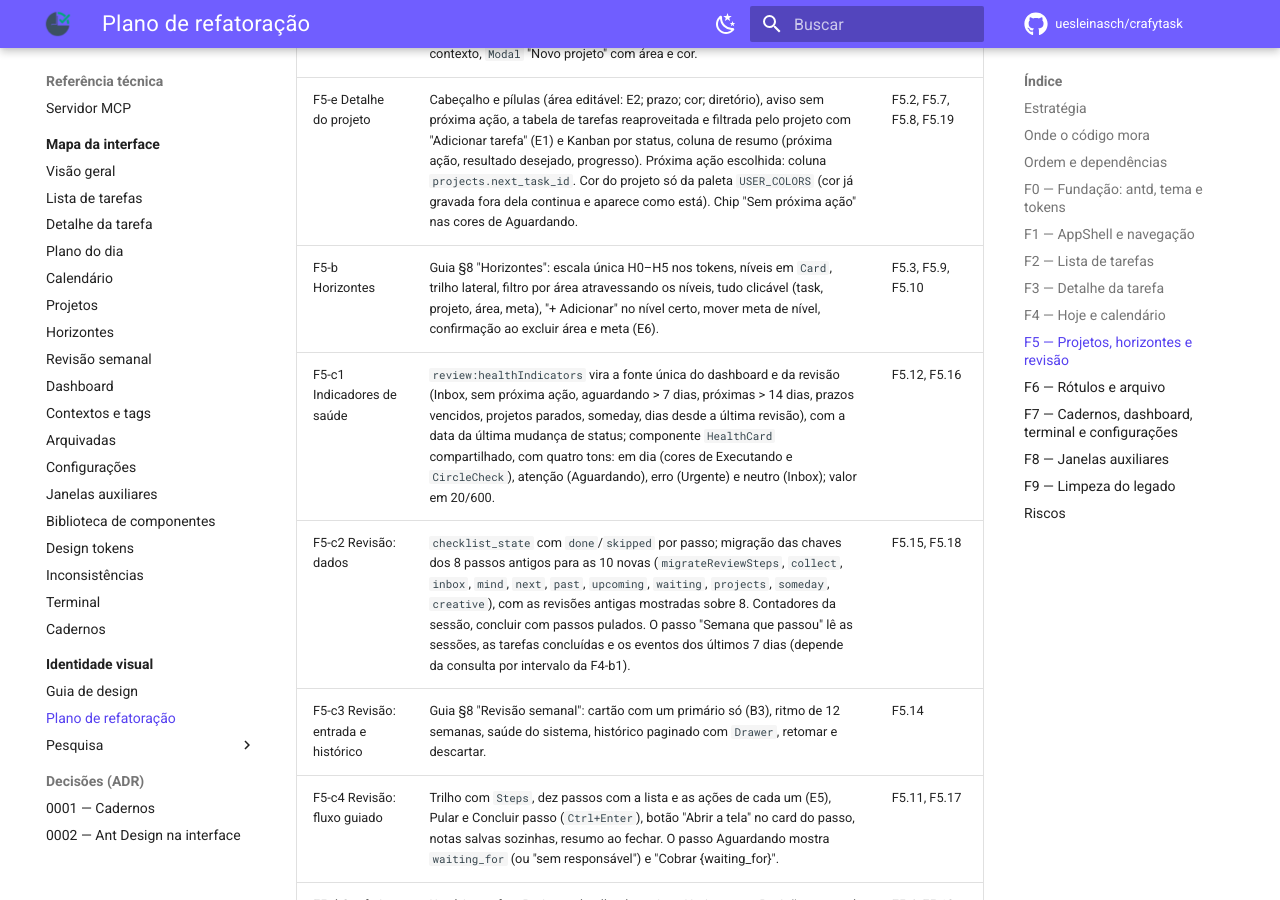
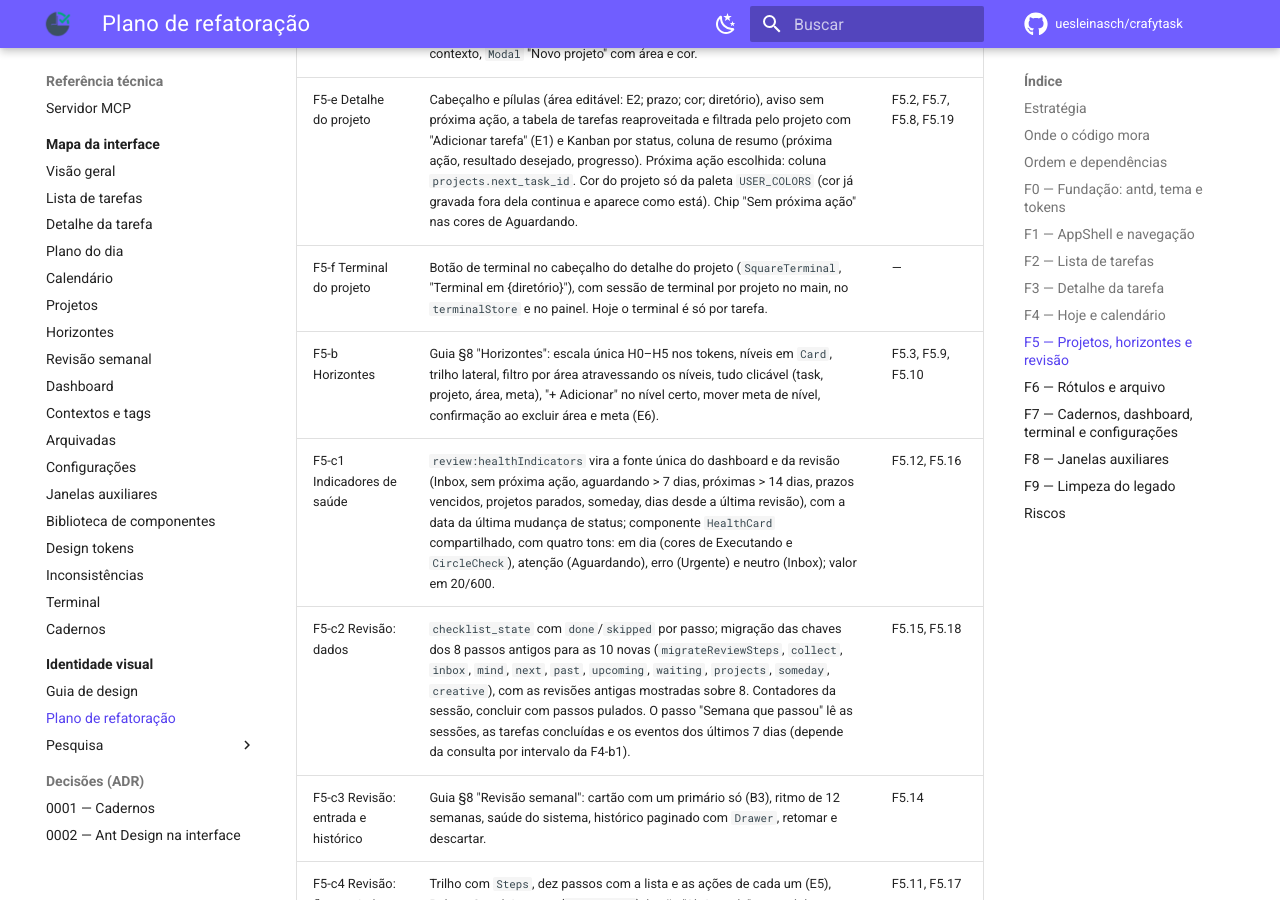
Before and after one commit to uesleinasch/crafytask, an MkDocs documentation site: the page built from docs/design/plano-de-refatoracao.md, in a window 1280 px wide and 900 px high, scrolled down 7794 px. Built offline with MkDocs 1.6.1 and Material for MkDocs 9.7.7, drawn with Linux system fonts in a browser that asks for light colours; some web fonts are replaced; comment, search, counter and statistics services are not loaded.

Commit message:
docs(design): subtarefa do terminal do projeto no plano

```diff
--- a/docs/design/plano-de-refatoracao.md
+++ b/docs/design/plano-de-refatoracao.md
@@ -140,6 +140,7 @@ Sem mudança visível nas telas atuais, exceto a fonte.
 | ---------------------------------- | -------------------------------------------------------------------------------------------------------------------------------------------------------------------------------------------------------------------------------------------------------------------------------------------------------------------------------------------------------------------------------------------------------------------------------------------------------------------------------------- | ----------------------- |
 | F5-a Lista de projetos             | Guia §8 "Projetos": abas de status com contador, busca, ordenação, Cards/Tabela, agrupar por área, aviso e filtro "sem próxima ação", menu de contexto, `Modal` "Novo projeto" com área e cor.                                                                                                                                                                                                                                                                                                                                | F5.1, F5.5, F5.6, F5.20 |
 | F5-e Detalhe do projeto            | Cabeçalho e pílulas (área editável: E2; prazo; cor; diretório), aviso sem próxima ação, a tabela de tarefas reaproveitada e filtrada pelo projeto com "Adicionar tarefa" (E1) e Kanban por status, coluna de resumo (próxima ação, resultado desejado, progresso). Próxima ação escolhida: coluna `projects.next_task_id`. Cor do projeto só da paleta `USER_COLORS` (cor já gravada fora dela continua e aparece como está). Chip "Sem próxima ação" nas cores de Aguardando.         | F5.2, F5.7, F5.8, F5.19 |
+| F5-f Terminal do projeto           | Botão de terminal no cabeçalho do detalhe do projeto (`SquareTerminal`, "Terminal em {diretório}"), com sessão de terminal por projeto no main, no `terminalStore` e no painel. Hoje o terminal é só por tarefa. | —                       |
 | F5-b Horizontes                    | Guia §8 "Horizontes": escala única H0–H5 nos tokens, níveis em `Card`, trilho lateral, filtro por área atravessando os níveis, tudo clicável (task, projeto, área, meta), "+ Adicionar" no nível certo, mover meta de nível, confirmação ao excluir área e meta (E6).                                                                                                                                                                                                                  | F5.3, F5.9, F5.10       |
 | F5-c1 Indicadores de saúde         | `review:healthIndicators` vira a fonte única do dashboard e da revisão (Inbox, sem próxima ação, aguardando > 7 dias, próximas > 14 dias, prazos vencidos, projetos parados, someday, dias desde a última revisão), com a data da última mudança de status; componente `HealthCard` compartilhado, com quatro tons: em dia (cores de Executando e `CircleCheck`), atenção (Aguardando), erro (Urgente) e neutro (Inbox); valor em 20/600.                                              | F5.12, F5.16            |
 | F5-c2 Revisão: dados               | `checklist_state` com `done`/`skipped` por passo; migração das chaves dos 8 passos antigos para as 10 novas (`migrateReviewSteps`, `collect`, `inbox`, `mind`, `next`, `past`, `upcoming`, `waiting`, `projects`, `someday`, `creative`), com as revisões antigas mostradas sobre 8. Contadores da sessão, concluir com passos pulados. O passo "Semana que passou" lê as sessões, as tarefas concluídas e os eventos dos últimos 7 dias (depende da consulta por intervalo da F4-b1). | F5.15, F5.18            |
```
